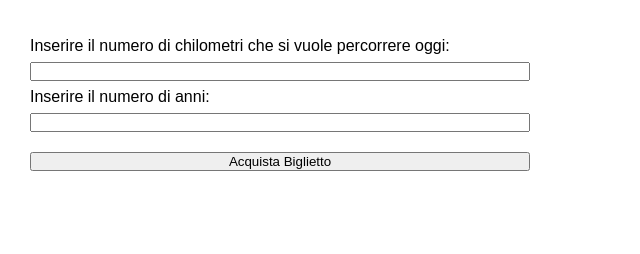
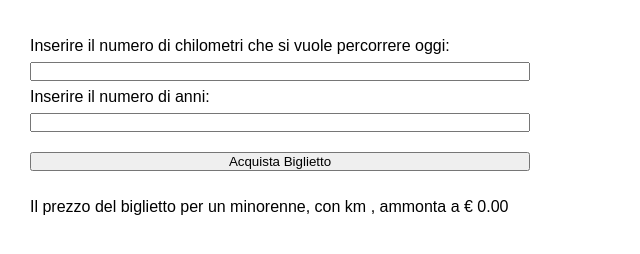
Before and after one commit to Broadcodes/js-biglietto-treno-form, a plain HTML site: page index.html in a window 1280 px wide. Both pictures are taken after a click on the button "Acquista Biglietto". Shown: the whole page, without its empty margins (0-640 px from the left). Drawn offline with Linux system fonts and the light colour scheme.

Commit message:
Implementazione del codice che applica gli sconti

```diff
--- a/css/style.css
+++ b/css/style.css
@@ -16,6 +16,7 @@ body {
     margin: 30px;
 }
 
+p,
 button{
     margin-top: 20px;
 }
--- a/index.html
+++ b/index.html
@@ -19,7 +19,9 @@
         <label for="anni">Inserire il numero di anni:</label>
         <input type="text" name="anni" id="anni">
         <button id="acquistaBiglietto">Acquista Biglietto</button>
+        <p id="calcoloBiglietto"></p>
     </div>
+
 
 
 </body>
--- a/js/script.js
+++ b/js/script.js
@@ -21,39 +21,36 @@ let button = document.getElementById("acquistaBiglietto");
 
 button.addEventListener("click", function(){
     console.log(`kilometri: ${kilometri.value} e anni: ${anni.value}`);
-});
 
+    let valoreKilometri = kilometri.value;
+    let valoreAnni = anni.value;
 
-
-
-
-/*
     // Condizione per verificare se il dato inserito sia realmente un numero e non una stringa.
     // In caso di errore mostra un messaggio all'utente
-if(!isNaN(kilometri) && !isNaN(anni)){
+    if(!isNaN(valoreKilometri) && !isNaN(valoreAnni)){
 
         // Calcolo il prezzo del biglietto per i km inseriti dall'utente
-    let prezzoBiglietto = PREZZO_UNITARIO_BIGLIETTO * kilometri;
+        let prezzoBiglietto = PREZZO_UNITARIO_BIGLIETTO * valoreKilometri;
 
         // Condizione che permette di applicare lo sconto in base all'età dell'utente
-    if(anni < ETA_MINIMA){
+        if(valoreAnni < ETA_MINIMA){
             prezzoBiglietto -= ((prezzoBiglietto * SCONTO_BIGLIETTO_MINORENNE) / 100);
-    } else if(anni > ETA_MASSIMA){
+        } else if(valoreAnni > ETA_MASSIMA){
             prezzoBiglietto -= ((prezzoBiglietto * SCONTO_BIGLIETTO_OVER65) / 100);
         }
 
         // Mostra a schermo il risultato finale in base all'età
-    if(anni < ETA_MINIMA){
-        document.getElementById("calcoloBiglietto").innerHTML = `Il prezzo del biglietto per un minorenne, con km ${kilometri}, ammonta a € ${prezzoBiglietto.toFixed(2)}`;
-    } else if(anni > ETA_MASSIMA){
-        document.getElementById("calcoloBiglietto").innerHTML = `Il prezzo del biglietto per un over 65, con km ${kilometri}, ammonta a € ${prezzoBiglietto.toFixed(2)}`;
+        if(valoreAnni < ETA_MINIMA){
+            document.getElementById("calcoloBiglietto").innerHTML = `Il prezzo del biglietto per un minorenne, con km ${valoreKilometri}, ammonta a € ${prezzoBiglietto.toFixed(2)}`;
+        } else if(valoreAnni > ETA_MASSIMA){
+            document.getElementById("calcoloBiglietto").innerHTML = `Il prezzo del biglietto per un over 65, con km ${valoreKilometri}, ammonta a € ${prezzoBiglietto.toFixed(2)}`;
         } else {
-        document.getElementById("calcoloBiglietto").innerHTML = `Il prezzo del biglietto per km ${kilometri}, ammonta a € ${prezzoBiglietto.toFixed(2)}`;
+            document.getElementById("calcoloBiglietto").innerHTML = `Il prezzo del biglietto per km ${valoreKilometri}, ammonta a € ${prezzoBiglietto.toFixed(2)}`;
         }
 
         console.log(prezzoBiglietto.toFixed(2));
 
     } else {
-    alert("ATTENZIONE: Il valore inserito non è corretto, aggiornare la pagina");
+        document.getElementById("calcoloBiglietto").innerHTML =`Il valore inserito non è corretto, aggiornare la pagina`;
     }
-*/
+});
```
Lines whose indentation alone changed are shown as unchanged.
